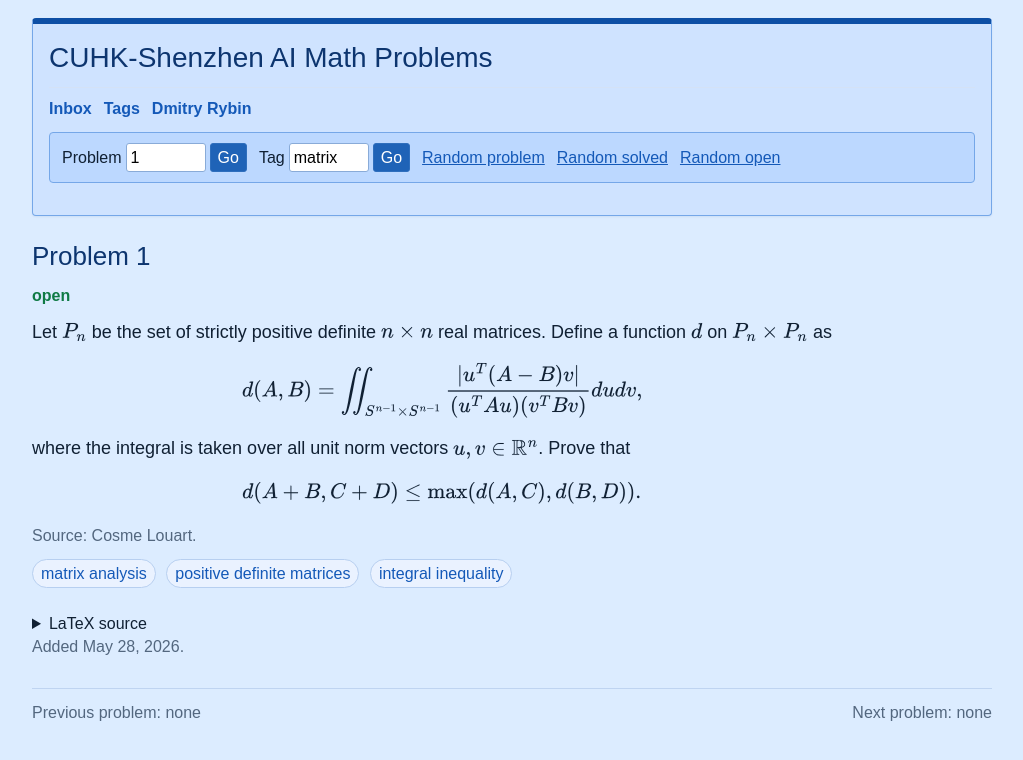
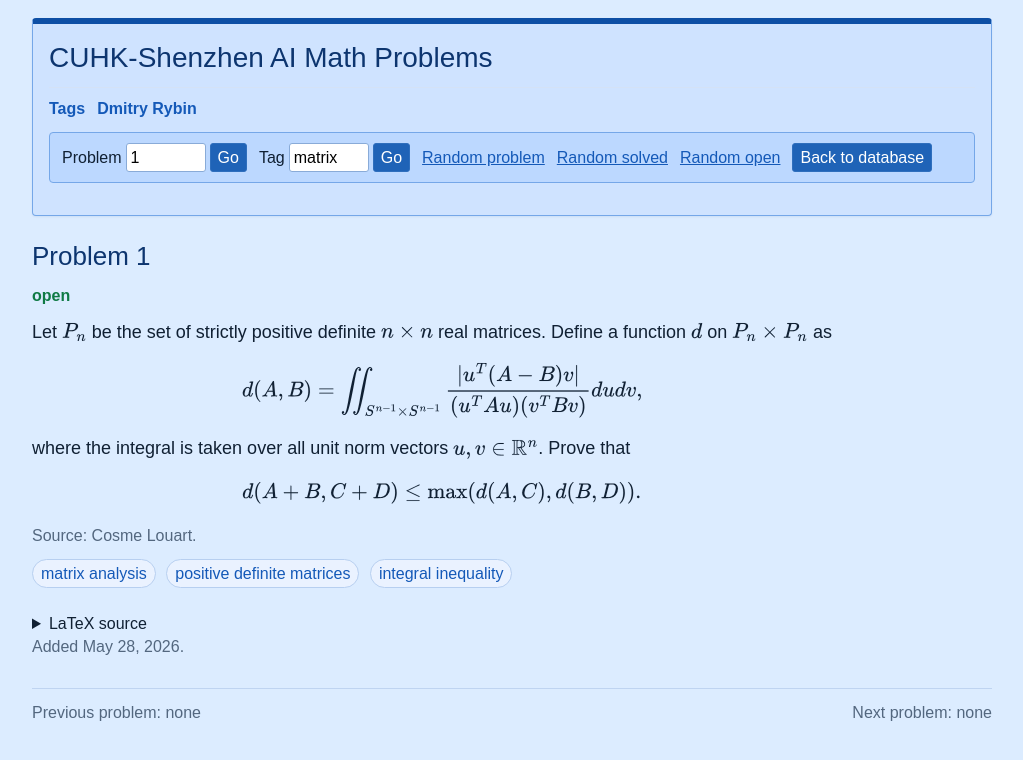
Before and after one commit to rybindmitry/rybindmitry.github.io, a website: page problems/1.html in a window 1280 px wide. Shown: the whole page, without its empty margins (128-1151 px from the left). Drawn offline with nearby package versions, Linux system fonts and the light colour scheme.

Commit message:
Update problem database navigation

```diff
--- a/problems/1.html
+++ b/problems/1.html
@@ -21,7 +21,6 @@
   <header class="top">
     <h1 class="site-title"><a href="index.html">CUHK-Shenzhen AI Math Problems</a></h1>
     <nav class="nav" aria-label="Main navigation">
-      <a href="inbox.html">Inbox</a>
       <a href="tags.html">Tags</a>
       <a href="../index.html">Dmitry Rybin</a>
     </nav>
@@ -39,6 +38,7 @@
       <a href="1.html">Random problem</a>
       <a href="1.html">Random solved</a>
       <a href="1.html">Random open</a>
+      <a class="button-link" href="index.html">Back to database</a>
     </div>
   </header>
 
```
Also changed, not shown: problems/inbox.html (+0 -1 lines), problems/index.html (+0 -1 lines), problems/submit.html (+0 -1 lines), problems/tags.html (+0 -1 lines).
